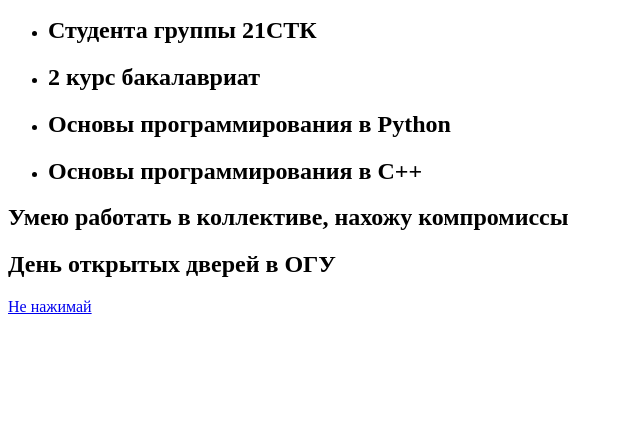
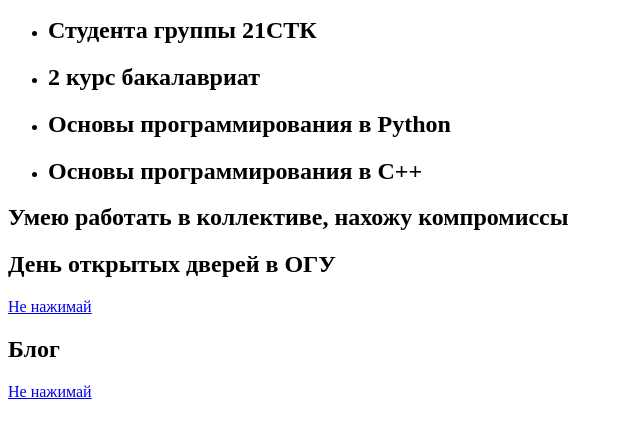
Before and after one commit to katafilippowa/katafilippowa.github.io, a plain HTML site: page index.html in a window 1280 px wide. Shown: the part 110-548 px from the top of the page, without its empty margins (0-640 px from the left). Drawn offline with Linux system fonts and the light colour scheme.

Commit message:
Update index.html

```diff
--- a/index.html
+++ b/index.html
@@ -26,5 +26,10 @@
     <section>
         <h2>День открытых дверей в ОГУ</h2>
         <p><a href="http://project9553611.tilda.ws/">Не нажимай</a></p>
+    </section>
+    <section>
+        <h2>Блог</h2>
+        <p><a href="http://ekaterlq.beget.tech/">Не нажимай</a></p>
+    </section>
 </body>
 </html>
```
